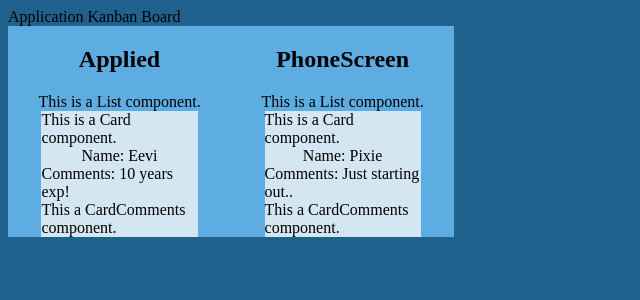
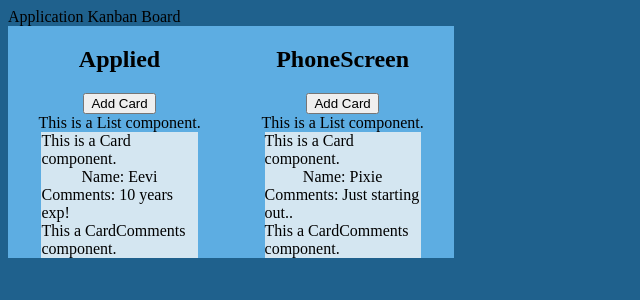
Before and after one commit to ajlee12/react-node-kanban, a React (Create React App) app: page / in a window 1280 px wide. Shown: the top 300 px of the page, without its empty margins (0-640 px from the left). Built offline with nearby package versions, Linux system fonts and the light colour scheme.

Commit message:
Render an AddCardBtn for every List.

```diff
--- /dev/null
+++ b/src/components/AddCardButton.tsx
@@ -0,0 +1,5 @@
+import React from 'react';
+
+const AddCardButton = () => <button>Add Card</button>;
+
+export default AddCardButton;
--- a/src/components/List.tsx
+++ b/src/components/List.tsx
@@ -2,6 +2,7 @@ import React from 'react';
 import { connect } from 'react-redux';
 import { CardContents, AppState } from '../store/types';
 import Card from './Card';
+import AddCardButton from './AddCardButton';
 
 const mapStateToProps = (store: AppState) => ({
   Applied: store.cards.Applied,
@@ -25,6 +26,8 @@ const List = (props: ListProps) => {
   return (
     <div className='lists'>
       <h2>{props.listTitle}</h2>
+      <AddCardButton />
+      {/* <button></button> */}
       This is a List component.
       {/* {console.log('props in List:',props)} */}
       {console.log('props[listTitle]:',props[listTitle])}
```
